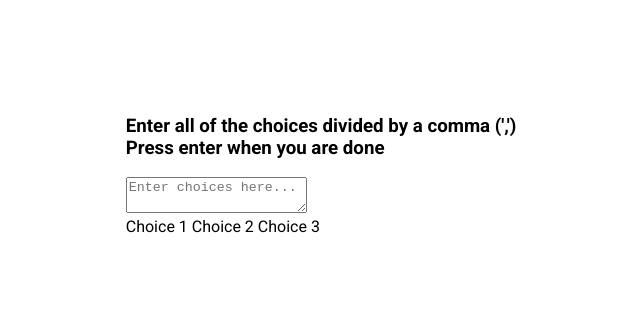
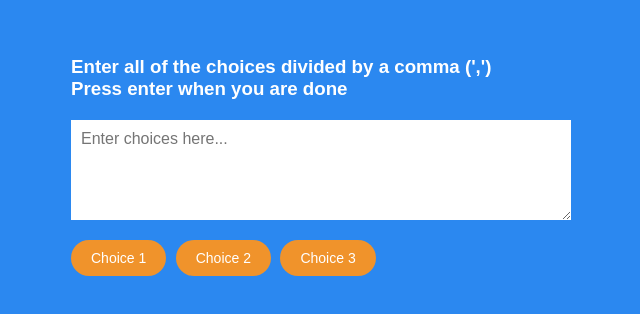
Before and after one commit to jackiecodes2021/random-picker, a plain HTML site: page index.html in a window 1280 px wide. Shown: the part 234-548 px from the top of the page, without its empty margins (319-959 px from the left). Drawn offline with Linux system fonts and the light colour scheme; a web font is replaced by a local one.

Commit message:
style.css updated
background colors, text colors, span colors, hover colors, fonts

```diff
--- a/style.css
+++ b/style.css
@@ -1,9 +1,10 @@
-@import url('https://fonts.googleapis.com/css2?family=Roboto:wght@400;700&display=swap');
+@import url('https://fonts.googleapis.com/css?family=Muli:wght@400;700&display=swap');
 *{
     box-sizing: border-box;
 }
 body{
-    font-family: 'Roboto', sans-serif;
+    background-color: #2b88f0;
+    font-family: 'Muli', sans-serif;
     display: flex;
     flex-direction: column;
     align-items: center;
@@ -12,3 +13,32 @@ body{
     overflow: hidden;
     margin: 0;
 }
+h3{
+    color:#fff;
+    margin: 10px 0 20px;
+}
+.container{
+    width: 500px;
+}
+textarea{
+    border: none;
+    display: block;
+    width: 100%;
+    height: 100px;
+    font-family: inherit;
+    padding: 10px;
+    margin: 0 0 20px;
+    font-size: 16px;
+}
+.tag{
+    background-color: #f0932b;
+    color: #fff;
+    border-radius: 50px;
+    padding: 10px 20px;
+    margin: 0 5px 10px 0;
+    font-size: 14px;
+    display: inline-block;
+}
+.tag.highlight{
+    background-color: #273c75;
+}
```
